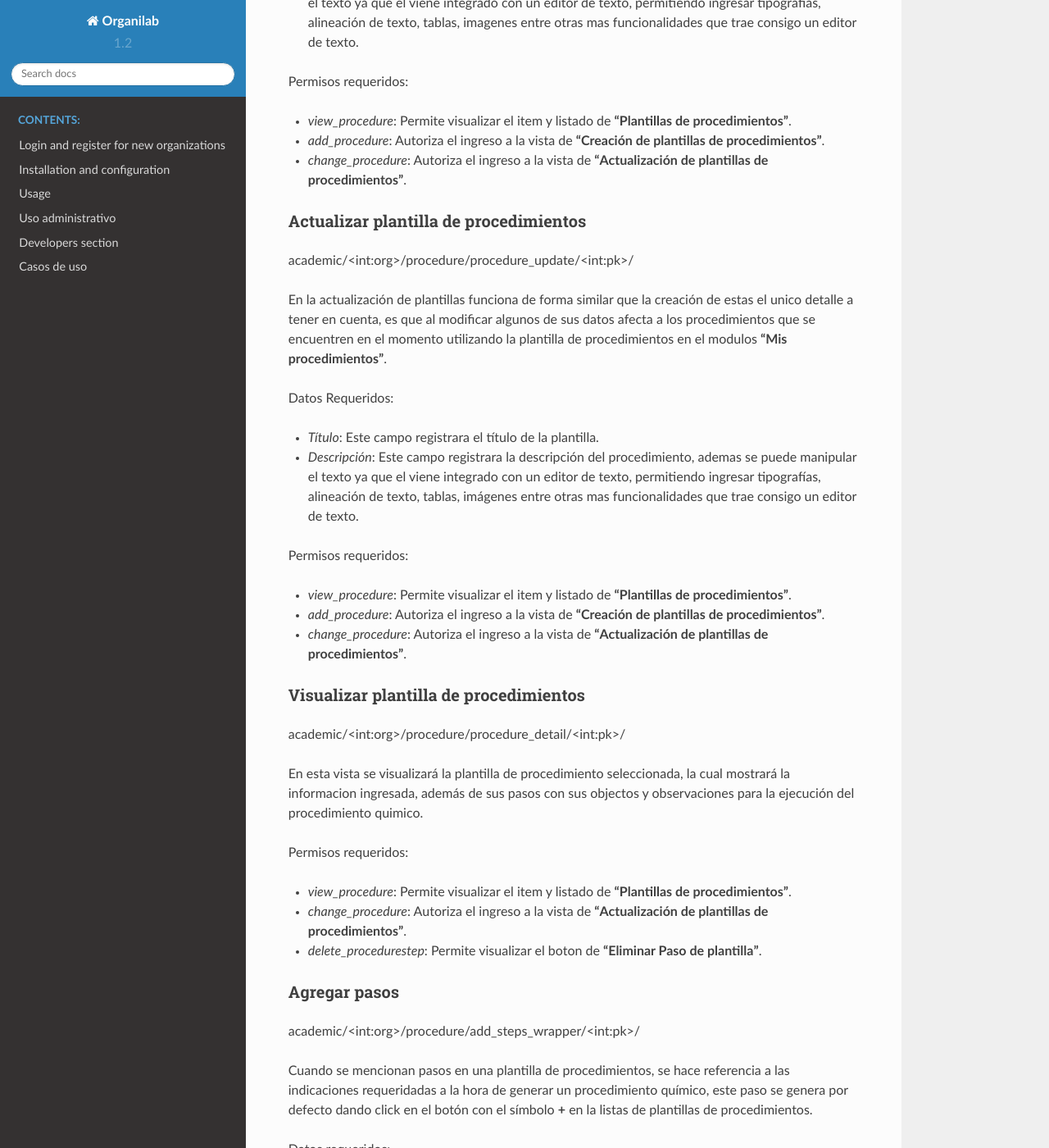
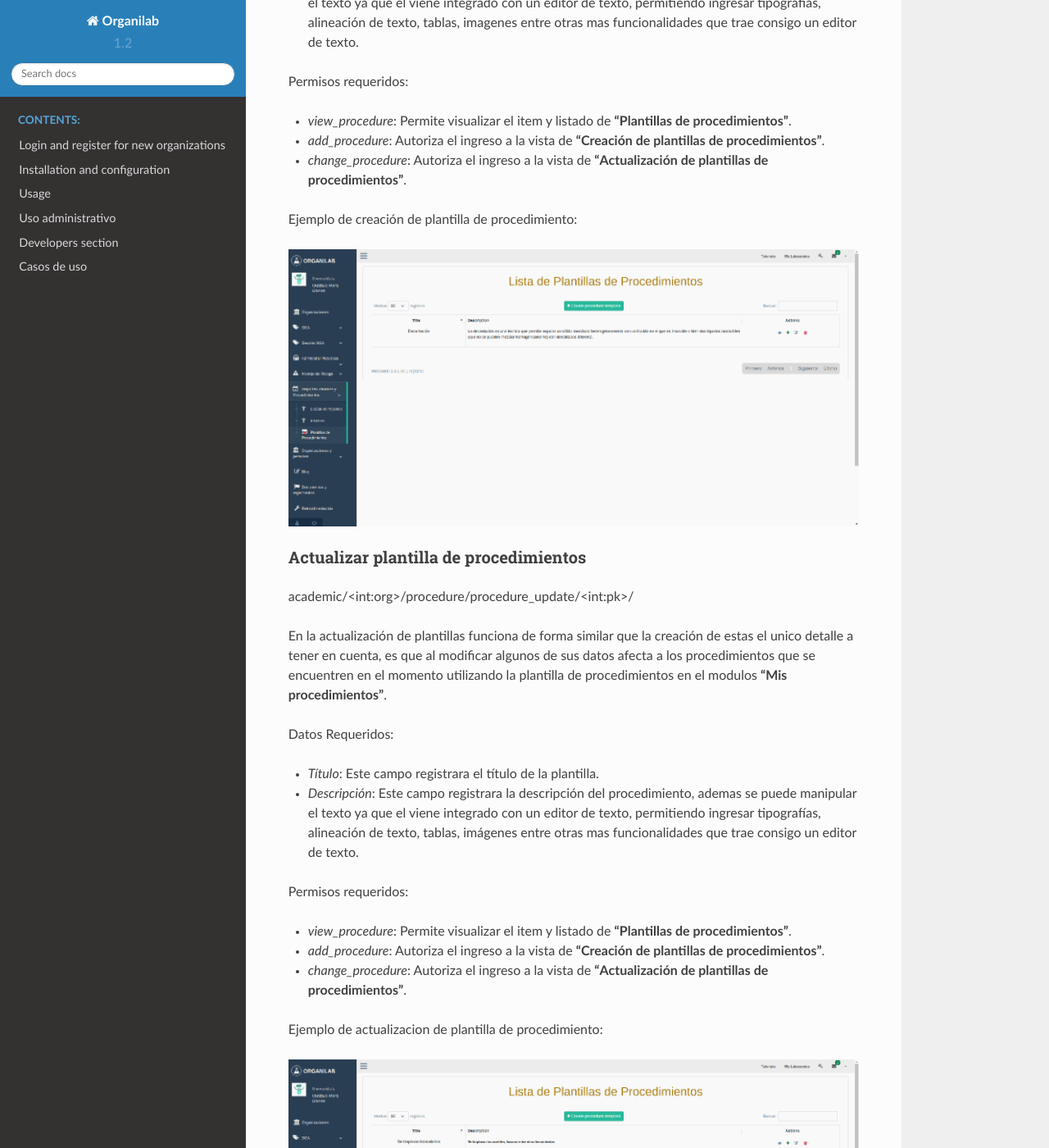
Before and after one commit to Solvosoft/organilab_docs, a Sphinx documentation site: the page built from source/administrative_usage/procedure.rst, in a window 1280 px wide and 1400 px high, scrolled down 2339 px. Shown: the whole window at 82% size. Built offline with Sphinx 7.4.7 and the Read the Docs theme 2.0.0, drawn with Linux system fonts in a browser that asks for light colours; some of the changed text lies outside the part shown.

Commit message:
Changed video procedure templates with GIFs and added new selenium tests for procedures

```diff
--- a/source/administrative_usage/procedure.rst
+++ b/source/administrative_usage/procedure.rst
@@ -64,6 +64,10 @@
 * *add_procedure*: Autoriza el ingreso a la vista de **"Creación de plantillas de procedimientos"**.
 * *change_procedure*: Autoriza el ingreso a la vista de **"Actualización de plantillas de procedimientos"**.
 
+Ejemplo de creación de plantilla de procedimiento:
+
+.. image:: ../_static/gif/create_procedure_template.gif
+
 
 Actualizar plantilla de procedimientos
 ****************************************
@@ -86,6 +90,11 @@
 * *view_procedure*: Permite visualizar el item  y listado de **"Plantillas de procedimientos"**.
 * *add_procedure*: Autoriza el ingreso a la vista de **"Creación de plantillas de procedimientos"**.
 * *change_procedure*: Autoriza el ingreso a la vista de **"Actualización de plantillas de procedimientos"**.
+
+
+Ejemplo de actualizacion de plantilla de procedimiento:
+
+.. image:: ../_static/gif/update_procedure_template.gif
 
 
 Visualizar plantilla de procedimientos
@@ -126,9 +135,7 @@
 
 **Ejemplo de agregar un paso de una plantilla de procedimiento**:
 
-.. video:: ../_static/procedure/video/add_procedure_step.mp4
-  :width: 600
-  :height: 400
+.. image:: ../_static/gif/add_step.gif
 
 
 
@@ -153,9 +160,7 @@
 
 **Ejemplo de actualizar un paso de una plantilla de procedimiento**:
 
-.. video:: ../_static/procedure/video/update_procedure_step.mp4
-  :width: 600
-  :height: 400
+.. image:: ../_static/gif/update_step.gif
 
 
 Agregar objectos en los pasos
@@ -186,9 +191,7 @@
 
 **Ejemplo de agregar de objecto**:
 
-.. video:: ../_static/procedure/video/add_step_object.mp4
-  :width: 600
-  :height: 400
+.. image:: ../_static/gif/add_step_object.gif
 
 
 Descartar objecto
@@ -206,9 +209,8 @@
 
 **Ejemplo de descarte de objecto**:
 
-.. video:: ../_static/procedure/video/remove_step_object.mp4
-  :width: 600
-  :height: 400
+.. image:: ../_static/gif/remove_step_object.gif
+
 
 
 Agregar observación
@@ -228,9 +230,8 @@
 
 **Ejemplo de creación de observación**:
 
-.. video:: ../_static/procedure/video/add_step_observation.mp4
-  :width: 600
-  :height: 400
+.. image:: ../_static/gif/add_observation.gif
+
 
 
 Eliminar observación
@@ -250,6 +251,12 @@
 Permisos Requeridos:
 
 *   *delete_procedureobservations*: Autoriza el agregar observaciones en los pasos.
+
+
+Ejemplo de eliminación de observación:
+
+.. image:: ../_static/gif/remove_observation.gif
+
 
 Eliminar paso
 ***************
@@ -275,6 +282,7 @@
     que anteriormente han utilizado la plantilla, esto provocando cambios en la generación de reservas de materiales,
     de procedimientos que usa esta plantilla de referencia.
 
+
 Eliminar plantilla de procedimientos
 ***************************************
 
@@ -288,9 +296,8 @@
 
 **Ejemplo de eliminación de plantilla**:
 
-.. video:: ../_static/procedure/video/delete_procedure_template.mp4
-  :width: 600
-  :height: 400
+.. image:: ../_static/gif/delete_procedure_template.gif
+
 
 Permisos Requeridos:
 
```
Also changed, not shown: source/_static/gif/add_observation.gif (added), source/_static/gif/add_step.gif (added), source/_static/gif/add_step_object.gif (added), source/_static/gif/create_procedure_template.gif (added), source/_static/gif/delete_org.gif (added), source/_static/gif/delete_procedure_template.gif (added), source/_static/gif/delete_step.gif (added), source/_static/gif/detail_procedure_template.gif (added), source/_static/gif/list_procedure_template.gif (added), source/_static/gif/remove_observation.gif (added), source/_static/gif/remove_step_object.gif (added), source/_static/gif/update_procedure_template.gif (added), source/_static/gif/update_step.gif (added).
